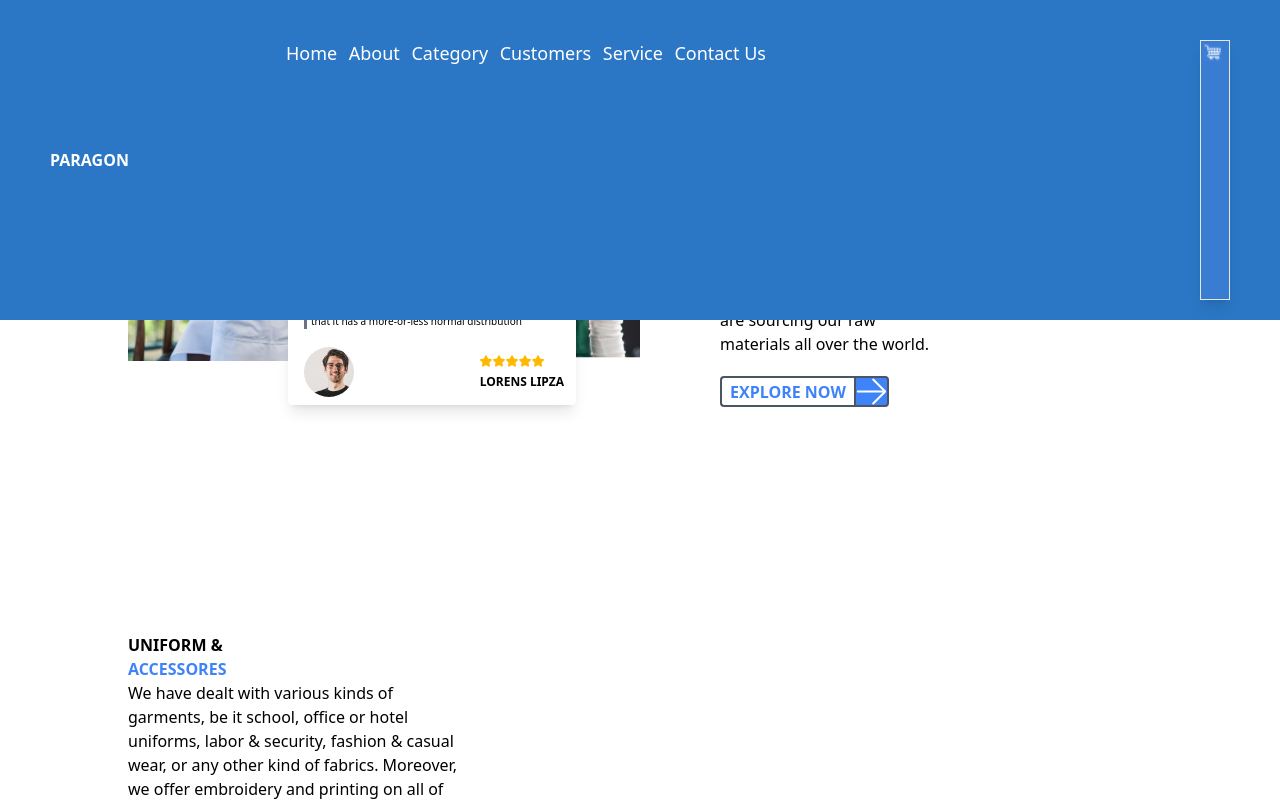
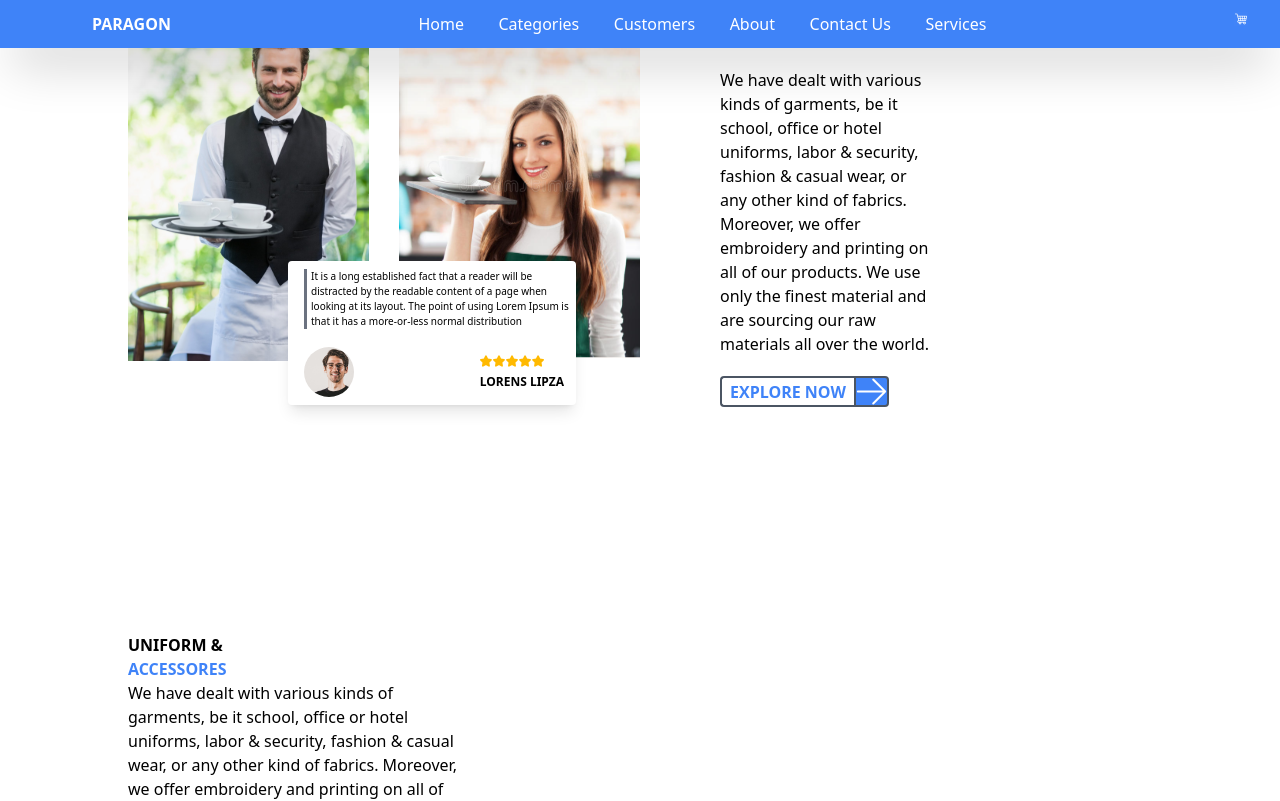
Before and after one commit to saadahmed333/paragon, a React (Create React App) app: page / in a window 1280 px wide. Shown: the top 801 px of the page. Built offline with nearby package versions, Linux system fonts and the light colour scheme; what tw-elements would draw is missing.

Commit message:
completed header

```diff
--- a/src/components/navbar.jsx
+++ b/src/components/navbar.jsx
@@ -1,73 +1,46 @@
-import { Link } from "react-router-dom";
-import { faBars, faXmark } from "@fortawesome/free-solid-svg-icons";
-import { FontAwesomeIcon } from "@fortawesome/react-fontawesome";
-import { useRef } from "react";
-import cartImg from "../assets/images/shopping-cart.png";
+import { Link } from "react-router-dom"
+import { faBars, faXmark } from "@fortawesome/free-solid-svg-icons"
+import { FontAwesomeIcon } from "@fortawesome/react-fontawesome"
+import { useRef } from "react"
+import cartImg from "../assets/images/shopping-cart.png"
 
-export default function Navbar({ home }) {
-  const navbarRef = useRef();
+export default function Navbar() {
+    const navbarRef = useRef()
 
     function openNav() {
-    navbarRef.current.style.display = "block";
+        navbarRef.current.style.display = "block"
     }
     function closeNav() {
-    navbarRef.current.style.display = "none";
+        navbarRef.current.style.display = "none"
     }
 
     return (
         <>
-      <div className="fixed w-[100%] z-[999]">
-        <div className="py-[20px] bg-[#2B77C5] text-white md:flex md:justify-between md:px-[50px]">
-          <div className="flex items-center justify-between px-[20px] sm:px-[100px] md:px-[0px]">
-            <h1 className="font-bold">PARAGON</h1>
-            <FontAwesomeIcon
-              icon={faBars}
-              className="lg:hidden text-[20px] mx-[3px] cursor-pointer md:hidden"
-            />
+            <div className="fixed z-50">
+                <div className={`flex md:hidden justify-between w-[100vw] items-center p-2 "bg-blue-500"`}>
+                    <h1 className="font-bold text-white">PARAGON</h1>
+                    <FontAwesomeIcon icon={faBars} className="text-[20px] text-white pr-6 hover:cursor-pointer" onClick={() => openNav()} />
                 </div>
-         <div className="flex flex-col md:flex-row justify-between md:justify-between h-[280px] w-[80%]  pl-[20px] md:pl-[0px] pt-[20px]">
-         <div>
-            <ul className="flex flex-col md:flex-row md:justify-between w-[480px] text-[18px]">
-              <li className="pb-[10px]">Home</li>
-              <li className="pb-[10px]">About</li>
-              <li className="pb-[10px]">Category</li>
-              <li className="pb-[10px]">Customers</li>
-              <li className="pb-[10px]">Service</li>
-              <li className="pb-[10px]">Contact Us</li>
-            </ul>
+                <div className={`"bg-blue-500" text-white hidden md:!block`} id="navbar" ref={navbarRef}>
+                    <div className={`bg-white h-screen w-[280px] fixed top-0 border shadow-2xl md:bg-blue-500 md:h-fit md:w-[100vw] md:border-0 md:p-3 md:flex md:justify-between`}>
+                       <h1 className="font-semibold pl-20 hidden md:!block">PARAGON</h1>
+                       <div className={`flex flex-col justify-between px-4 text-blue-500 h-[250px] md:items-center md:bg-blue-500 md:text-white md:flex-row md:h-fit md:w-[600px]`}>
+                            <div className="flex items-center w-[280px] md:w-fit justify-between">
+                                <Link to={"/"}>Home</Link>
+                                <FontAwesomeIcon icon={faXmark} className="text-[25px] pr-6 md:hidden hover:cursor-pointer" onClick={() => closeNav()}/>
                             </div>
-          <div className="border-[1px] p-[2px] shadow-lg w-[30px] bg-[#397DD3]">
-            <img src={cartImg} alt="" className="h-[20px]" />
+                            <Link to={"/categories"}>Categories</Link>
+                            <Link to={"/customers"}>Customers</Link>
+                            <Link to={"/about"}>About</Link>
+                            <Link to={"/contact"}>Contact Us</Link>
+                            <Link to={"/service"}>Services</Link>
+                        </div>
+                        <div className="hidden md:block">
+                            <img src={cartImg} alt="" className="pr-5" />
                         </div>
                     </div>
                 </div>
             </div>
         </>
-  );
+    )
 }
-
-{
-  /* <div className="fixed w-[100%] z-[999]">
-                <div className="flex justify-between px-[50px] items-center py-[20px] w-[100%] bg-[#2B77C5] text-white">
-                   <div className="flex justify-between items-center md:w-[540px] lg:w-[670px]">
-                   <div className="flex">
-                        <h1 className="font-bold">PARAGON</h1>
-                        <FontAwesomeIcon icon={faBars} className="lg:hidden mx-[3px] " />
-                    </div>
-                    <div>
-                        <ul className="flex md:w-[420px] lg:w-[500px] items-center justify-around text-[16px]">
-                            <li>Home</li>
-                            <li>About</li>
-                            <li>Cateagory</li>
-                            <li>Customers</li>
-                            <li>Service</li>
-                            <li>Contact Us</li>
-                        </ul>
-                    </div>
-                   </div>
-                    <div className="border-[1px] p-[2px] shadow-lg bg-[#397DD3]">
-                        <img src={cartImg} alt="" className="h-[20px] hidden lg:block"/>
-                    </div>
-                </div>
-            </div> */
-}
```
Lines whose indentation alone changed are shown as unchanged.
